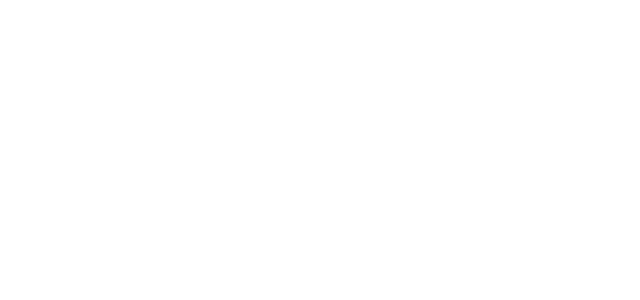
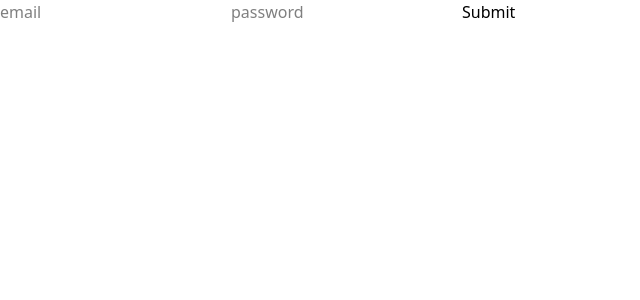
Before and after one commit to Chrismiweb/frontend-recommendation-system, a React (Vite) app: page /login in a window 1280 px wide. Before the commit this address had no page. Shown: the top 300 px of the page, without its empty margins (0-640 px from the left). Built offline with nearby package versions, Linux system fonts and the light colour scheme.

Commit message:
corrected auth error

```diff
--- a/src/App.jsx
+++ b/src/App.jsx
@@ -3,6 +3,7 @@
 import { SignUpPage } from "./components/Signup";
 import Home from "./pages/Home";
 import { ToastContainer } from "react-toastify";
+import LoginTest from "./components/LoginTest";
 
 export default function App() {
   return (
@@ -13,6 +14,8 @@
         <Route path="/home" element={<Home />} />
         <Route path="/" element={<LoginPage />} />
         <Route path="/signup" element={<SignUpPage />} />
+        <Route path="/login" element={<LoginTest />} />
+
       </Routes>
     </Router>
     </>
--- /dev/null
+++ b/src/components/LoginTest.jsx
@@ -0,0 +1,36 @@
+import React, { useState } from 'react'
+import { ToastContainer, toast } from 'react-toastify';
+
+function LoginTest() {
+    const [email, setEmail] = useState("")
+    const [password, setPassword] = useState("")
+
+    const baseurl = 'https://recommendation-system-7a8m.onrender.com/login'
+    const loginApi = async(e)=>{
+        e.preventDefault()
+    try {
+        const responds = await fetch(baseurl, {
+            method: "POST",
+            headers: { "Content-Type": "application/json" },
+            body: JSON.stringify({ email, password }),
+        })
+        const data = await responds.json();
+        if(responds){
+            toast.success(data.message)
+            console.log(data.message)
+        }
+    } catch (error) {
+        console.log(error)
+        toast.error("unable to login, check your internet connection")
+    }
+    }
+  return (
+    <div>
+      <input type="text" name ="emai" value={email} onChange={(e)=>setEmail(e.target.value)}  placeholder='email' id="" />
+      <input type="text" name ="password" onChange={(e)=>setPassword(e.target.value)}  value={password} placeholder='password'  id="" />
+      <button onClick={loginApi}>Submit</button>
+    </div>
+  )
+}
+
+export default LoginTest
--- a/src/pages/Home.jsx
+++ b/src/pages/Home.jsx
@@ -13,13 +13,30 @@
 
   return (
     <div className="flex flex-col items-center justify-center h-screen">
-      <h1 className="text-6xl font-bold">Helllo 😅</h1>
+      <h1 className="text-6xl text-black font-bold">Helllo 😅</h1>
       <button
         onClick={handleLogout}
         className="mt-6 px-6 py-3 bg-red-500 text-white rounded-lg shadow-md hover:bg-red-600"
       >
         Logout
       </button>
+      {/* <div className="flex">
+        <div>
+            <input type="text" className="bg-black"/>
+            <input type="text" className="bg-black"/>
+            <input type="text" className="bg-black"/>
+            <input type="text" className="bg-black"/>
+            <input type="text" className="bg-black"/>
+        </div>
+        <div>
+            <input type="text" className="bg-black"/>
+            <input type="text" className="bg-black"/>
+            <input type="text" className="bg-black"/>
+            <input type="text" className="bg-black"/>
+            <input type="text" className="bg-black"/>
+        </div>
+      </div>
+      <button className="text-red">submit</button> */}
     </div>
   );
 };
```
Also changed, not shown: src/app/pages/recommendation.js (added, +46 -0 lines), next-env.d.ts (added), 2 other files (tests, documents, lock files or other folders).
